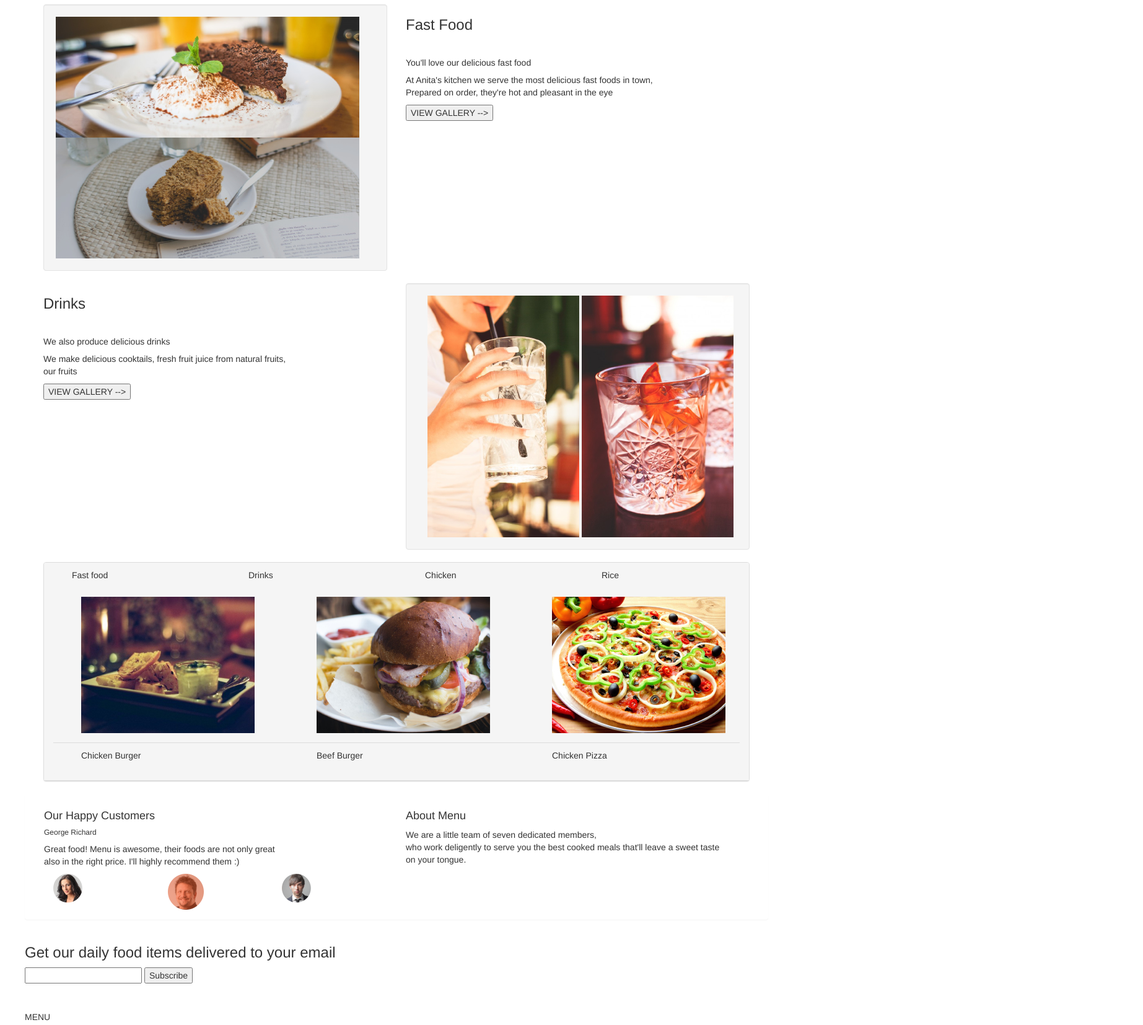
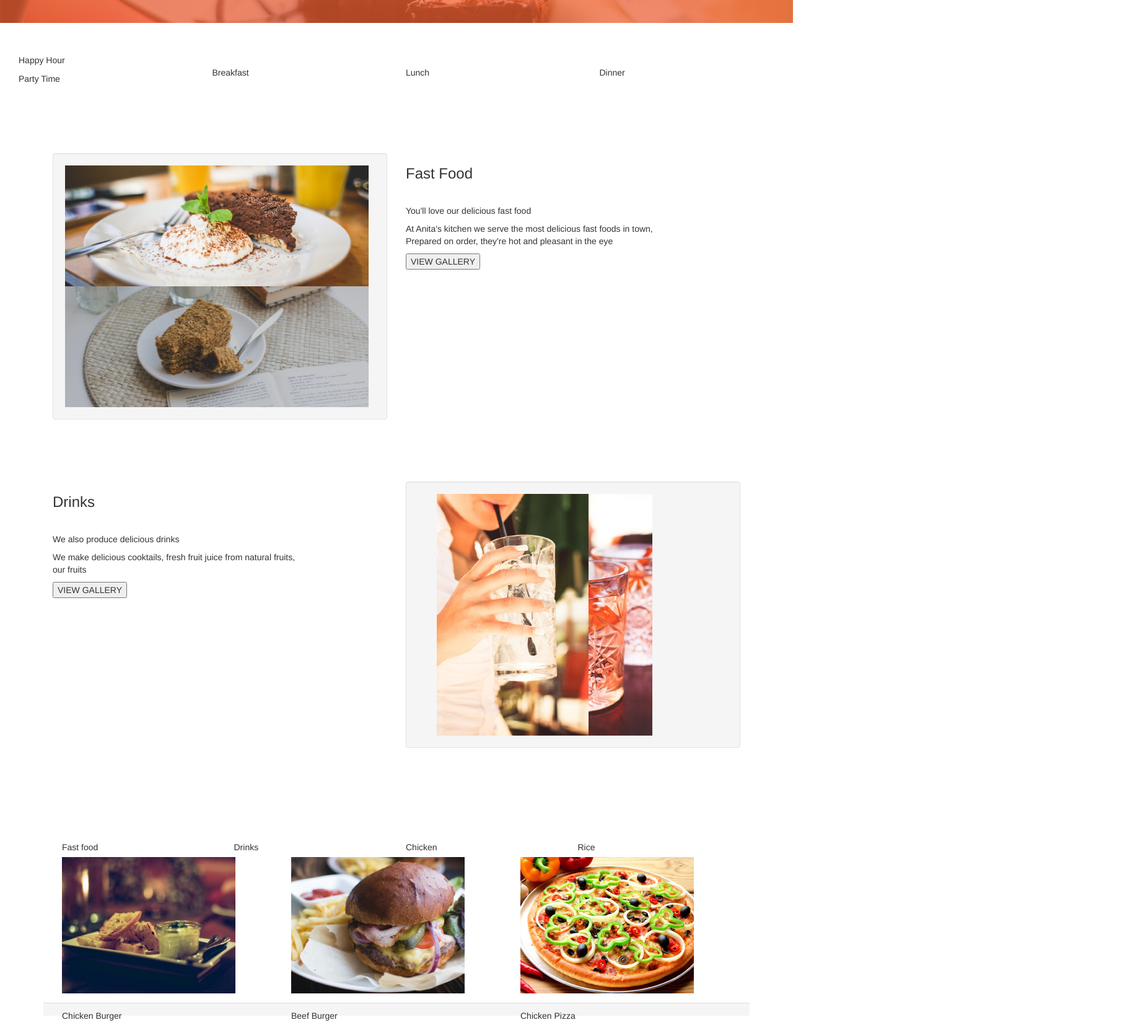
Before and after one commit to Blankphrase/mpft-ip, a plain HTML site: page index.html in a window 1280 px wide. Shown: the part 420-2074 px from the top of the page at 62% size, 1845 px wide, since content can reach past the window. Drawn offline with Linux system fonts and the light colour scheme.

Commit message:
This commit is to show the creation of a panel, panel-heading, panel-body and panel-footer classes in order to use bootstrap

```diff
--- a/index.html
+++ b/index.html
@@ -7,38 +7,47 @@
       <meta charset="utf-8">
     </head>
     <body>
-      <div class="container-fluid">
-        <div class="row">
-          <header id="centre">
+      <div class="jumbotron" id="centre">
+        <header>
           <img src="images/logoBig.png" alt="image of a an humberger logo">
-            <p id="white">We Provide The Best Food<br /> At The <strong>Right Price</strong></p>
+            <p class="white">We Provide The Best Food<br /> At The <strong>Right Price</strong></p>
         </header>
       </div>
-        <div class="row">
-          <div class="col-md-3">
-            <div class="row">
+      <div class="container-fluid">
+        <div class="col-md-3" id="first">
+          <div id="happy">
+            <br/>
             <p>Happy Hour</p>
           </div>
-            <div class="row">
+          <div id="party">
             <p>Party Time</p>
           </div>
         </div>
-          <div class="col-md-3">
+        <div class="col-md-3" id="Breakfast">
+          <br/>
+          <br/>
           <p>Breakfast</p>
         </div>
-          <div class="col-md-3">
+        <div class="col-md-3" id="Lunch">
+          <br/>
+          <br/>
           <p>Lunch</p>
         </div>
-          <div class="col-md-3">
+        <div class="col-md-3" id="Dinner">
+          <br/>
+          <br/>
           <p>Dinner</p>
         </div>
       </div>
-      </div>
+      <br/>
+      <br/>
+      <br/>
+      <br/>
+      <br/>
       <div class="container">
-        <div class="row">
         <div class="col-md-6">
           <div class="well">
-              <div class="container">
+            <div class="container-fluid">
               <div class="row">
                 <img src="images/fastFood1.jpg">
               </div>
@@ -48,53 +57,63 @@
             </div>
           </div>
         </div>
-          <div class="col-md-6">
+        <div class="col-md-6" id="drinks">
           <h3>Fast Food</h3>
-            <br />
+          <br/>
           <h5>You'll love our delicious fast food</h5>
           <p>At Anita's kitchen we serve the most delicious fast foods in town,<br />
               Prepared on order, they're hot and pleasant in the eye</p>
-            <button>VIEW GALLERY --></button>
+          <button>VIEW GALLERY</button>
         </div>
       </div>
-        <div class="row">
+      <br/>
+      <br/>
+      <br/>
+      <br/>
+      <div class="container">
         <div class="col-md-6">
           <h3>Drinks</h3>
-            <br />
+          <br/>
           <h5>We also produce delicious drinks</h5>
           <p>We make delicious cooktails, fresh fruit juice from natural fruits,<br />
              our fruits    </p>
-            <button>VIEW GALLERY --> </button>
+          <button>VIEW GALLERY</button>
         </div>
         <div class="col-md-6">
           <div class="well">
-              <div class="container">
+            <div class="container-fluid" id="well">
+              <div class="col-md-3" id="straw">
                 <img src="images/drink1.jpg">
+              </div>
                 <img src="images/drink2.jpg">
             </div>
           </div>
         </div>
       </div>
+      <br/>
+      <br/>
+      <br/>
+      <div class="container-fluid">
         <div class="row">
+          <br/>
+          <br/>
+          <br/>
           <div class="container">
-            <div class="panel panel-default">
-              <div class="panel-heading">
-                <div class="container">
-                  <div class="col-md-3">
-                    <p>Fast food</p>
+            <div class="panel-heading" id="branch">
+              <div class="col-md-3" id="fast">
+                Fast food
               </div>
-                  <div class="col-md-3">
-                  <p>Drinks</p>
+              <div class="col-md-3" id="inks">
+                Drinks
               </div>
-                <div class="col-md-3">
-                  <p>Chicken</p>
+              <div class="col-md-3" id="chicken">
+                Chicken
               </div>
-                <div class="col-md-3">
-                  <p>Rice</p>
+              <div class="col-md-3" id="rice">
+                Rice
               </div>
             </div>
             <div class="panel-body">
-                <div class="container">
               <div class="col-md-4">
                 <img src="images/fastfood/chickenBurger.jpg">
               </div>
@@ -105,9 +124,7 @@
                 <img src="images/fastfood/chickenPizza.jpg">
               </div>
             </div>
-              </div>
             <div class="panel-footer">
-                <div class="container">
               <div class="col-md-4">
                 <p>Chicken Burger</p>
               </div>
@@ -121,41 +138,33 @@
           </div>
         </div>
       </div>
-        </div>
         <div class="row">
-          <div class="panel">
-            <div class="panel-body">
-              <div class="col-md-6">
+          <div class="col-md-6" id="customers">
+            <div class="jumbotron">
               <h4>Our Happy Customers</h4>
               <h6>George Richard</h6>
-                <p>Great food! Menu is awesome, their foods are not only great<br/>also in the right price. I'll highly recommend them :)</p>
-                <div class="col-md-4">
+              <p>Great food! Menu is awesome, their foods are not only great
+              <br/>also in the right price. I'll highly recommend them :)</p>
                 <img src="images/customers/p1.png">
-                </div>
-                <div class="col-md-4">
                 <img src="images/customers/p2.png">
-                </div>
-                <div class="col-md-4">
                 <img src="images/customers/p3.png">
             </div>
           </div>
-              <div class="col-md-6">
+          <div class="col-md-6" id="About">
+            <div class="jumbotron">
               <h4>About Menu</h4>
               <p>We are a little team of seven dedicated members,<br />who work deligently to serve you the best cooked meals that'll leave a sweet taste<br /> on your tongue.</p>
             </div>
           </div>
         </div>
-        </div>
         <div class="row">
-          <h3>Get our daily food items delivered to your email</h3>
+          <h3 class="white" >Get our daily food items delivered to your email</h3>
           <form method="get" name="email">
             <input name="Your email" type="email"></input>
-          <form>
             <button>Subscribe</button>
-        </div>
+          </form>
         <div class="row">
-          <img src="images/footerlogos/logo_white.png">
-          <p>MENU</p>
+          <p><img src="images/footerlogos/logo_white.png">MENU</p>
           <p>Thats What We Are</p>
           <br />
           <img src="images/footerlogos/facebook.png">
@@ -164,6 +173,8 @@
           <br />
           <br />
           <br />
+        </div>
+        <div class="row">
           <footer>
             <p>2016 Menu Restaurant</p>
           </footer>
```
Lines whose indentation alone changed are shown as unchanged.
